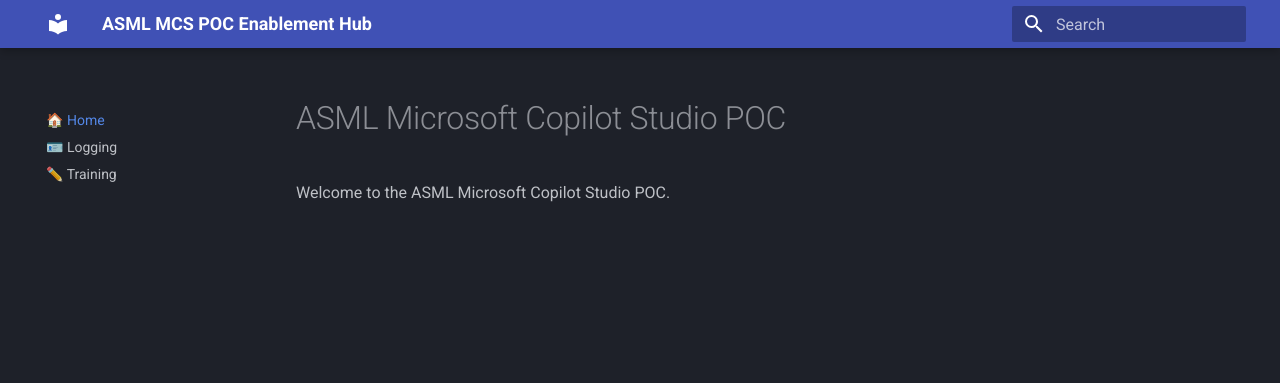
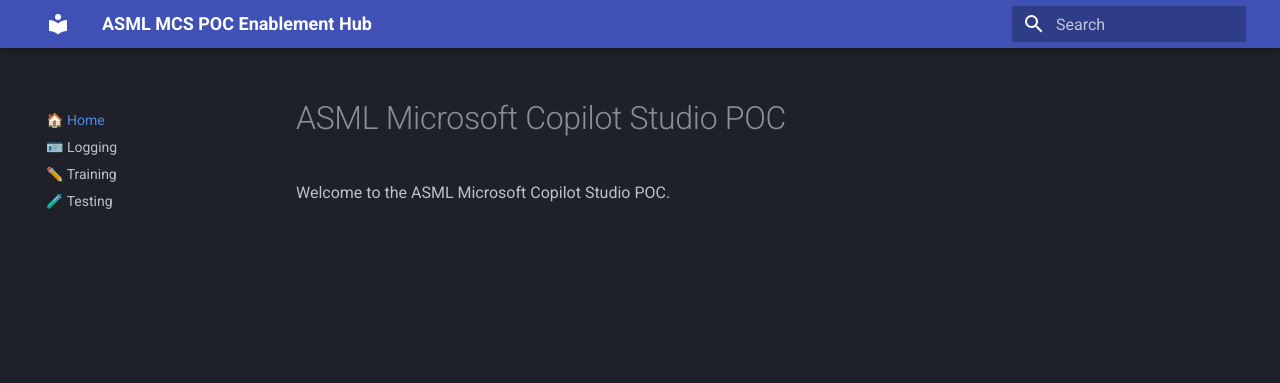
Before and after one commit to cristi-0392/enablement-hub, an MkDocs documentation site: the page built from docs/index.md, in a window 1280 px wide. Shown: the top 383 px of the page. Built offline with MkDocs 1.6.1 and Material for MkDocs 9.7.7, drawn with Linux system fonts in a browser that asks for light colours.

Commit message:
Add Testing section to navigation

```diff
--- a/mkdocs.yml
+++ b/mkdocs.yml
@@ -15,6 +15,7 @@ nav:
   - 🏠 Home: index.md
   - 🪪 Logging: logging/index.md
   - ✏️ Training: training/index.md
+  - 🧪 Testing: testing/index.md
 
 markdown_extensions:
   - toc:
```
